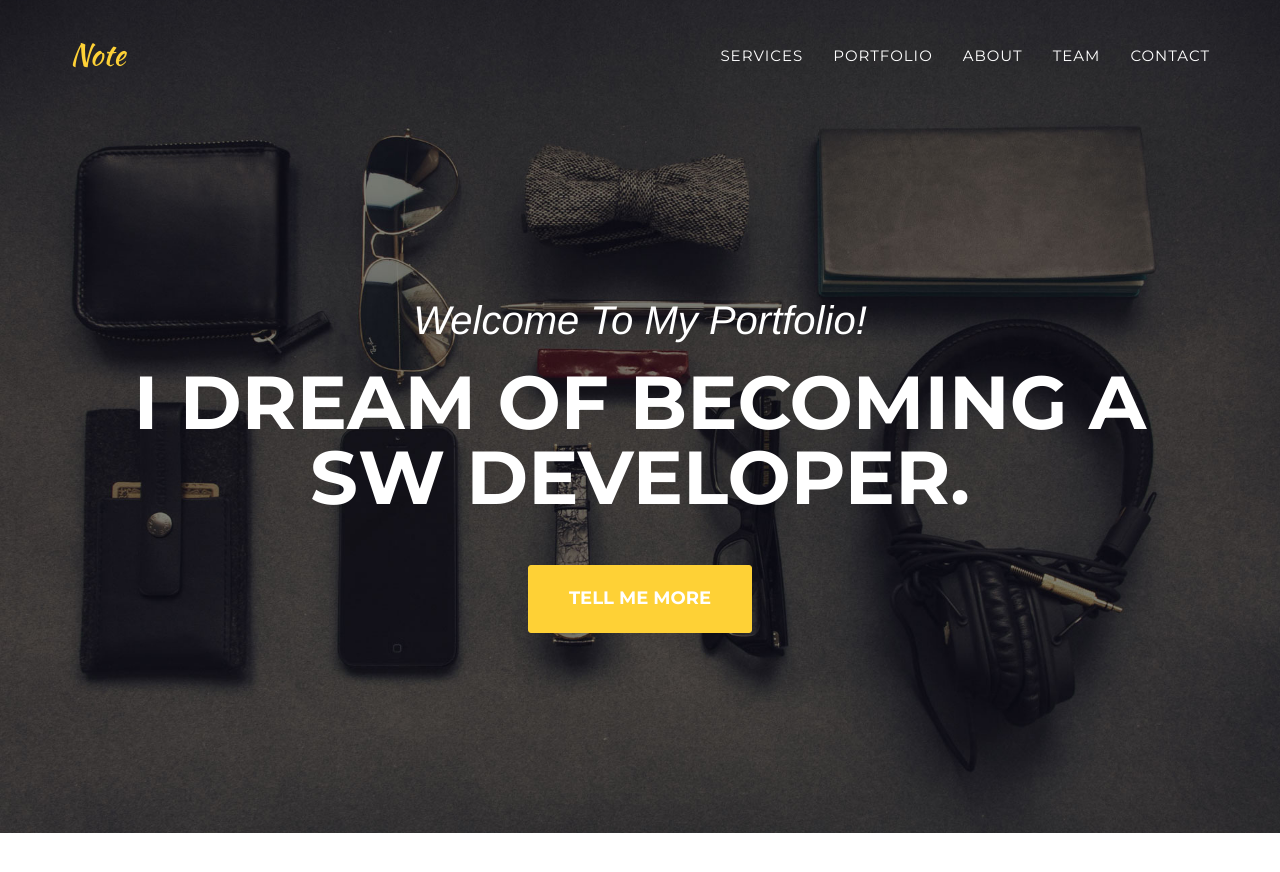
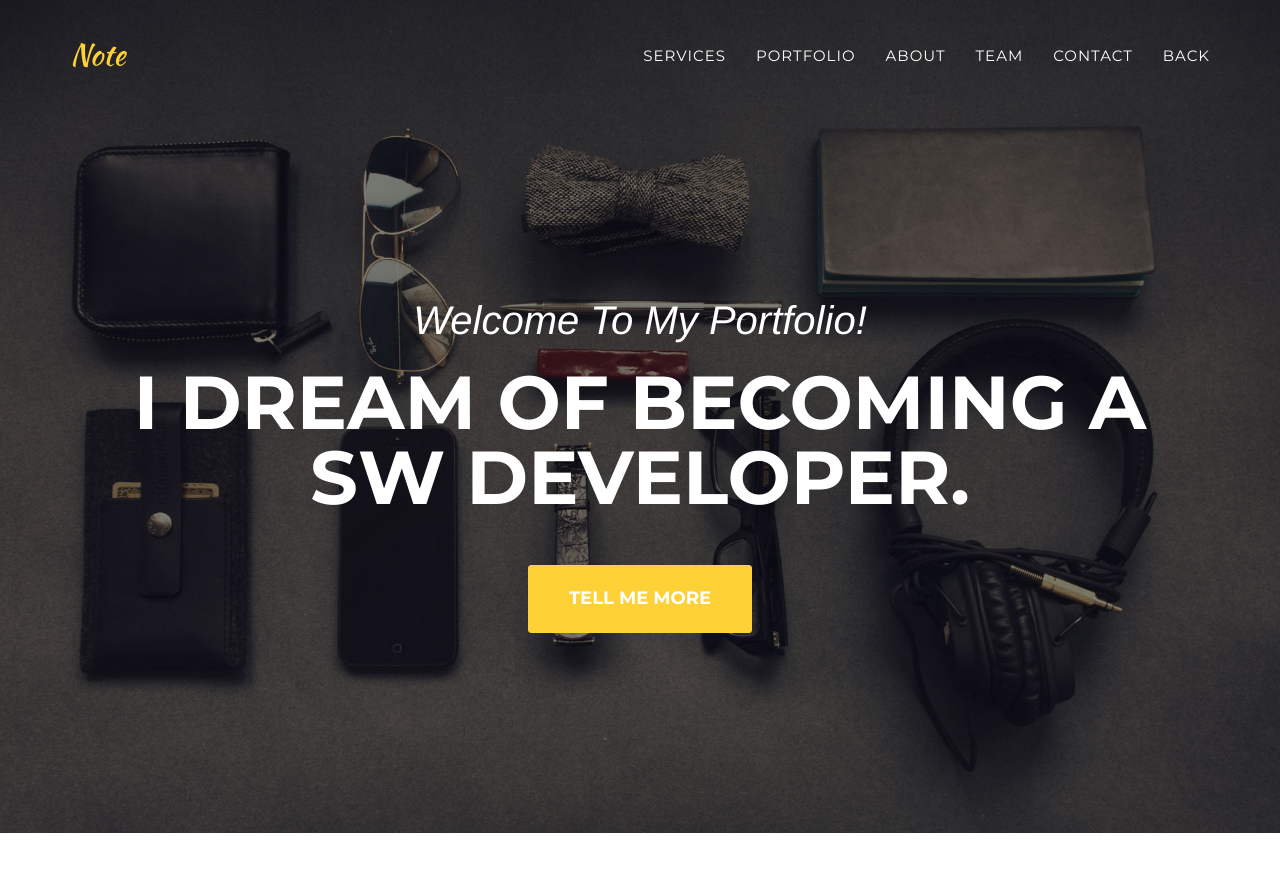
Before and after one commit to yusoojeong/yusoojeong.github.io, a Jekyll site: the page built from about.md, in a window 1280 px wide and 900 px high. Shown: the top 872 px of the window. Built offline with Jekyll 4.4.1, drawn with Linux system fonts in a browser that asks for light colours; nearby versions of some CDN libraries; some web fonts are replaced; library files that are not in the unit come from our copies.

Commit message:
[Edit] about Nav ADD Back

```diff
--- a/_includes/about/header.html
+++ b/_includes/about/header.html
@@ -33,6 +33,9 @@
                     <li>
                         <a class="page-scroll" href="#contact">Contact</a>
                     </li>
+                    <li>
+                        <a class="page-scroll" href="{{ '/' | relative_url }}">Back</a>
+                    </li>
                 </ul>
             </div>
             <!-- /.navbar-collapse -->
```
